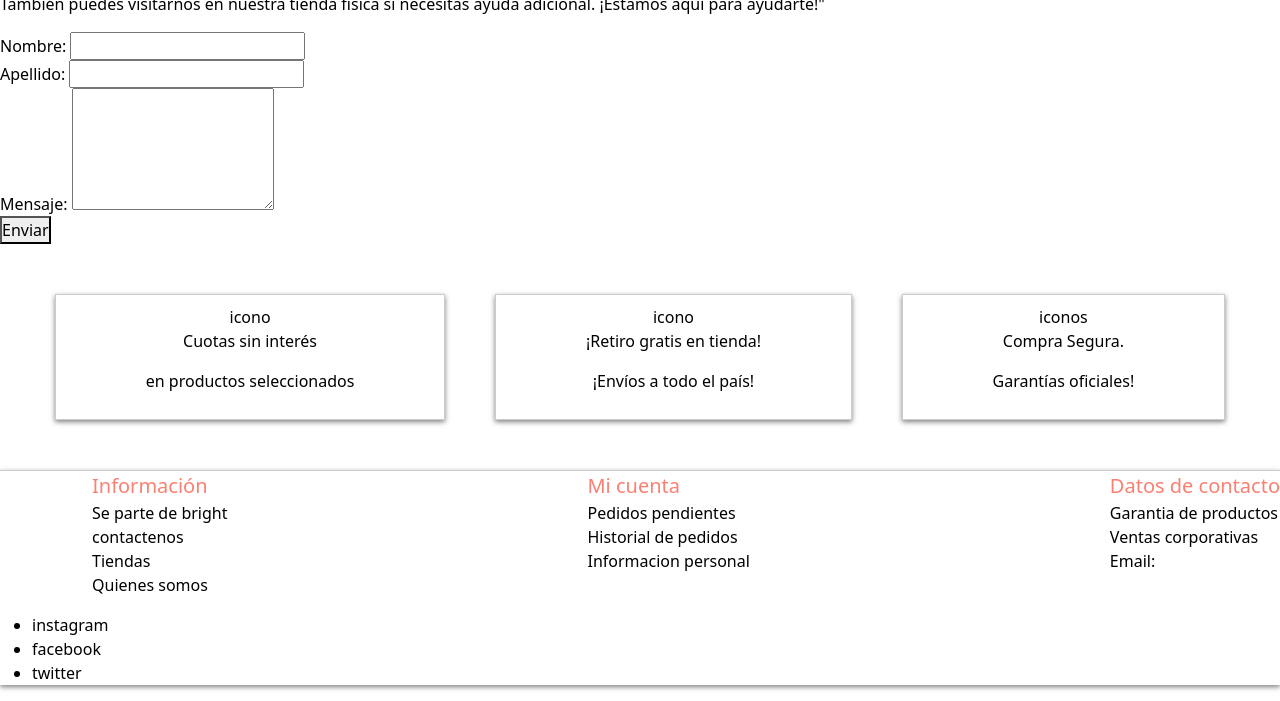
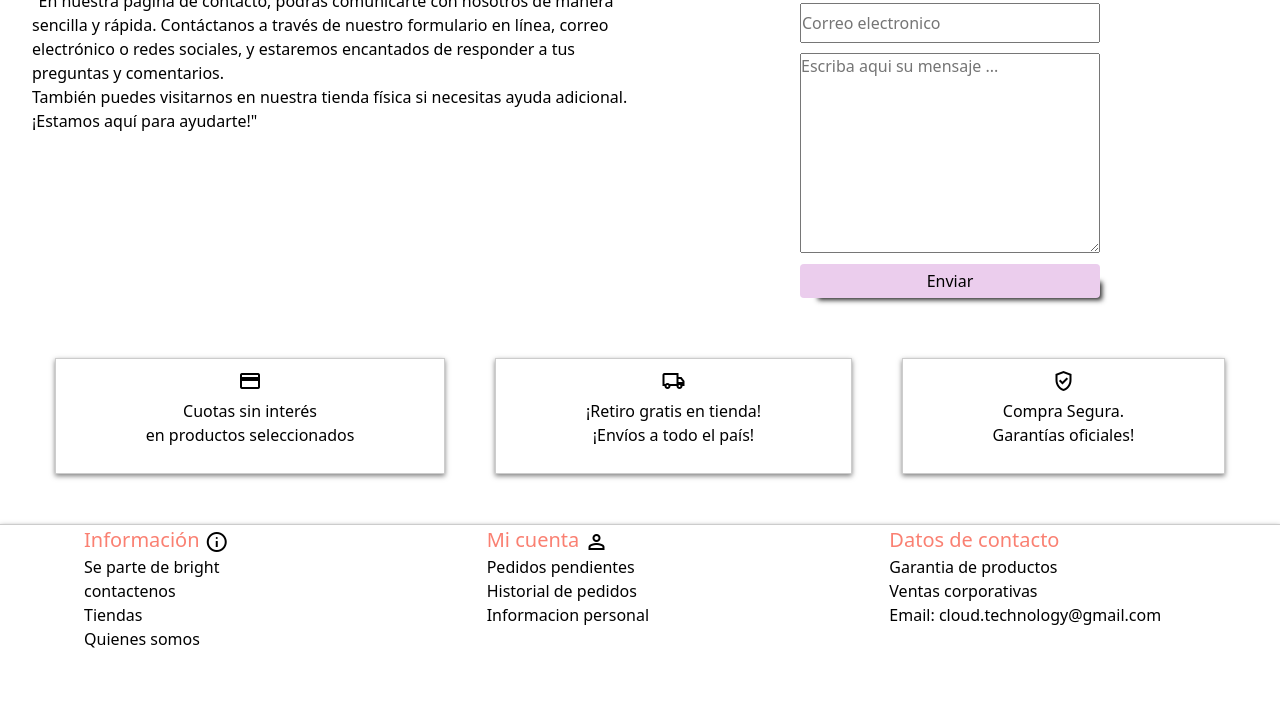
Before and after one commit to MarcelinaAcosta/Proyecto-final, a website: page pages/contacto.html in a window 1280 px wide. Shown: the part 252-953 px from the top of the page. After the commit the page ends 919 px from the top, so only its background shows below. Drawn offline with nearby package versions, Linux system fonts and the light colour scheme.

Commit message:
finalice las paginas para escritorio

```diff
--- a/pages/contacto.html
+++ b/pages/contacto.html
@@ -57,77 +57,87 @@
         </nav>
     </header>
     <main>
+        <div class="maincontactos row">
+            <div class="tittleanddescription col-6">
                 <h1 class="ContactPage-title">CONTACTANOS</h1>
                 <p>"En nuestra página de contacto, podrás comunicarte con nosotros de manera sencilla y rápida. Contáctanos a través de nuestro formulario en línea, correo electrónico o redes sociales, y estaremos encantados de responder a tus preguntas y comentarios. <br>También puedes visitarnos en nuestra tienda física si necesitas ayuda adicional. ¡Estamos aquí para ayudarte!" </p>
-        <div class="container-contactPage-map">
-            <!-- mapa sobre la ubicacion del lugar  -->
             </div>
+            <div class="formulariodecontacto col-6">
                 <form action="#" method="post">
                     <div>
-                <label for="nombre">Nombre:</label>
-                <input type="text" id="nombre" name="nombre" required>
+                        <input type="text" id="nombre" name="nombre" required placeholder="Nombre">
                     </div>
                     <div>
-                <label for="apellido">Apellido:</label>
-                <input type="text" id="apellido" name="apellido" required>
+                        <input type="text" id="apellido" name="apellido" required placeholder="Correo electronico">
                     </div>
                     <div>
-                <label for="mensaje">Mensaje:</label>
-                <textarea id="mensaje" name="mensaje" rows="5" required></textarea>
+                        <textarea id="mensaje" name="mensaje" rows="5" required placeholder="Escriba aqui su mensaje ..."></textarea>
                     </div>
-            <div>
-                <button type="submit">Enviar</button>
+                    <div class="container-contacto__btn">
+                        <button type="submit" class="contacto__btn">Enviar</button>
                     </div>
                 </form>
+            </div>
+
+        </div>
+
+
+
         <!----------------------------------------->
         <!--------------PURCHASE INF--------------->
         <section class="container-purchase-inf">
             <div class="purchase-inf">
-                <div class="purchase-inf__icon">icono</div>
-                <p>Cuotas sin interés</p>
-                <p>en productos seleccionados</p>
+                <div class="purchase-inf__icon">
+                    <span class="material-symbols-outlined">
+                        credit_card
+                        </span>
+                </div>
+                <p>Cuotas sin interés<br>en productos seleccionados</p>
             </div>
             <div class="purchase-inf">
-                <div class="purchase-inf__icon">icono</div>
-                <p>¡Retiro gratis en tienda!</p>
-                <p>¡Envíos a todo el país!</p>
+                <div class="purchase-inf__icon">
+                    <span class="material-symbols-outlined">
+                        local_shipping
+                        </span>
+                </div>
+                <p>¡Retiro gratis en tienda!<br>¡Envíos a todo el país!</p>
             </div>
             <div class="purchase-inf">
-                <div class="purchase-inf__icon">iconos</div>
-                <p>Compra Segura.</p>
-                <p>Garantías oficiales!</p>
+                <div class="purchase-inf__icon">
+                    <span class="material-symbols-outlined">
+                        verified_user
+                        </span>
+                </div>
+                <p>Compra Segura. <br> Garantías oficiales!</p>
             </div>
         </section>
     </main>
-    <footer>
-        <!----------LIST FOOTER INFORMATION--------->
-        <div class="container-inf-footer">
-            <ul class="inf-footer__ul">
-                <li>Información</li>
+
+    <footer class="container-fluid ">
+            <div class="container-inf-footer row">
+                <ul class="inf-footer__ul col-4">
+                    <li>Información  <span class="material-symbols-outlined">
+                        info
+                        </span></li>
                     <li>Se parte de bright</li>
                     <li>contactenos</li>
                     <li>Tiendas</li>
                     <li>Quienes somos</li>
                 </ul>
-            <ul class="inf-footer__ul">
-                <li>Mi cuenta</li>
+                <ul class="inf-footer__ul col-4">
+                    <li>Mi cuenta <span class="material-symbols-outlined">
+                        person
+                        </span> </li>
+
                     <li>Pedidos pendientes</li>
                     <li>Historial de pedidos</li>
                     <li>Informacion personal</li>
                 </ul>
-            <ul class="inf-footer__ul">
+                <ul class="inf-footer__ul col-4">
                     <li>Datos de contacto</li>
                     <li>Garantia de productos</li>
                     <li>Ventas corporativas</li>
-                <li>Email:</li>
-            </ul>
-        </div>
-        <!---------------SOCIAL NETWORKS--------->
-        <div class="container-social-network-footer">
-            <ul class="social-networks-footer__ul">
-                <li>instagram</li>
-                <li>facebook</li>
-                <li>twitter</li>
+                    <li>Email: cloud.technology@gmail.com</li>
                 </ul>
             </div>
     </footer>
--- /dev/null
+++ b/sass/compras.scss
@@ -0,0 +1,25 @@
+@import 'variables';
+
+
+* {
+
+    color: #000;
+}
+.maincompras{
+    display: flex;
+    flex-direction: column;
+    align-items: center;
+    margin: 50px;
+.comocomprartittle{
+    color: salmon;
+    font-size: 36px;
+    margin-bottom: 40px;
+}
+.howToBuy__btn{
+    @extend .btnindexconfiguration;
+    border: none;
+    width: 300px;
+    padding:5px;
+    margin: 10px;
+}
+}
--- /dev/null
+++ b/sass/contacto.scss
@@ -0,0 +1,40 @@
+@import 'variables';
+
+
+.maincontactos{
+    margin: 50px 20px;
+    h1{
+        color: salmon;
+        font-size: 36px;
+    }
+    .formulariodecontacto{
+        form{
+            display: flex;
+            flex-direction: column;
+            justify-content: center;
+            align-items: center;
+            padding: 10px;
+
+            input{
+                width: 300px;
+                height: 40px;
+                margin: 5px auto;
+            }
+            textarea{
+                width: 300px;
+                height: 200px;
+                margin: 5px auto;
+            }
+            .container-contacto__btn{
+                @extend .flexconfigurationcenter;
+                .contacto__btn{
+                    @extend .btnindexconfiguration;
+                    width: 300px;
+                    padding: 5px;
+                    border: none;
+                }
+            }
+
+        }
+    }
+}
--- a/sass/style.scss
+++ b/sass/style.scss
@@ -1,12 +1,18 @@
+
 @import 'variables';
+
 @import 'cards';
 @import 'productspage';
 @import 'quienes-somos';
+@import 'compras';
+@import 'contacto';
+
 
 
 * {
     padding: 0;
     margin: 0;
+    color: #000;
 }
 body{
     overflow-x: hidden;
```
Also changed, not shown: pages/compras.html (+38 -28 lines), pages/quienes-somos.html (+1 -1 lines), css/style.css, 1 other file. Lines whose indentation alone changed are shown as unchanged.
